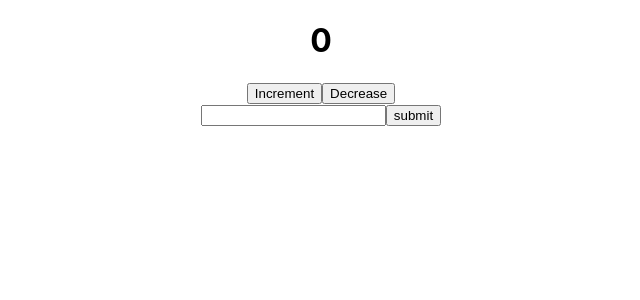
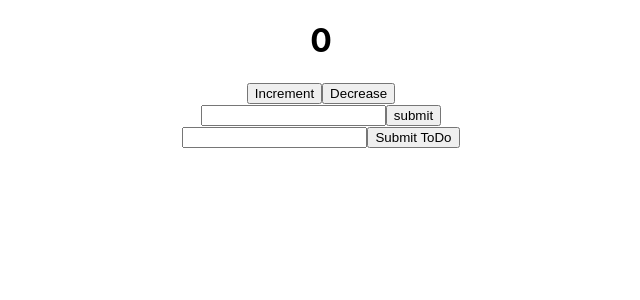
Before and after one commit to jwong65/React-Redux-Devtools, a React (Create React App) app: page / in a window 1280 px wide. Shown: the top 300 px of the page, without its empty margins (319-959 px from the left). Built offline with nearby package versions, Linux system fonts and the light colour scheme.

Commit message:
Fixed syntax so ToDoCounter would render on App.js

```diff
--- a/src/App.js
+++ b/src/App.js
@@ -1,10 +1,12 @@
 import Counter from './components/Counter';
+import TodoCounter from './components/TodoCounter';
 import './App.css';
 
 function App() {
   return (
     <div className="App">
       <Counter />
+      <TodoCounter />
     </div>
   );
 }
--- a/src/components/todoCounter.js
+++ b/src/components/todoCounter.js
@@ -1,11 +1,14 @@
 import React from 'react'
-import { useSelector } from 'react-redux'
+import { useSelector, useDispatch } from 'react-redux'
 
-export default function todoCounter() {
+export default function TodoCounter() {
   return (
-    <form>
-        <input type='text'></input>
-        <button type='submit'>Submit ToDo</button>
-    </form>
+    <div>
+        <form>
+            <input type='text'></input>
+            <button type='submit'>Submit ToDo</button>
+        </form>
+    </div>
+
   )
 }
--- a/src/features/todoSlice.js
+++ b/src/features/todoSlice.js
@@ -7,6 +7,9 @@ export const todoReducer =createSlice({
     name: 'todo',
     initialState,
     reducers: {
+        addTodo:(state)=>{
+            return{value: state}
+        }
 
     }
 
```
